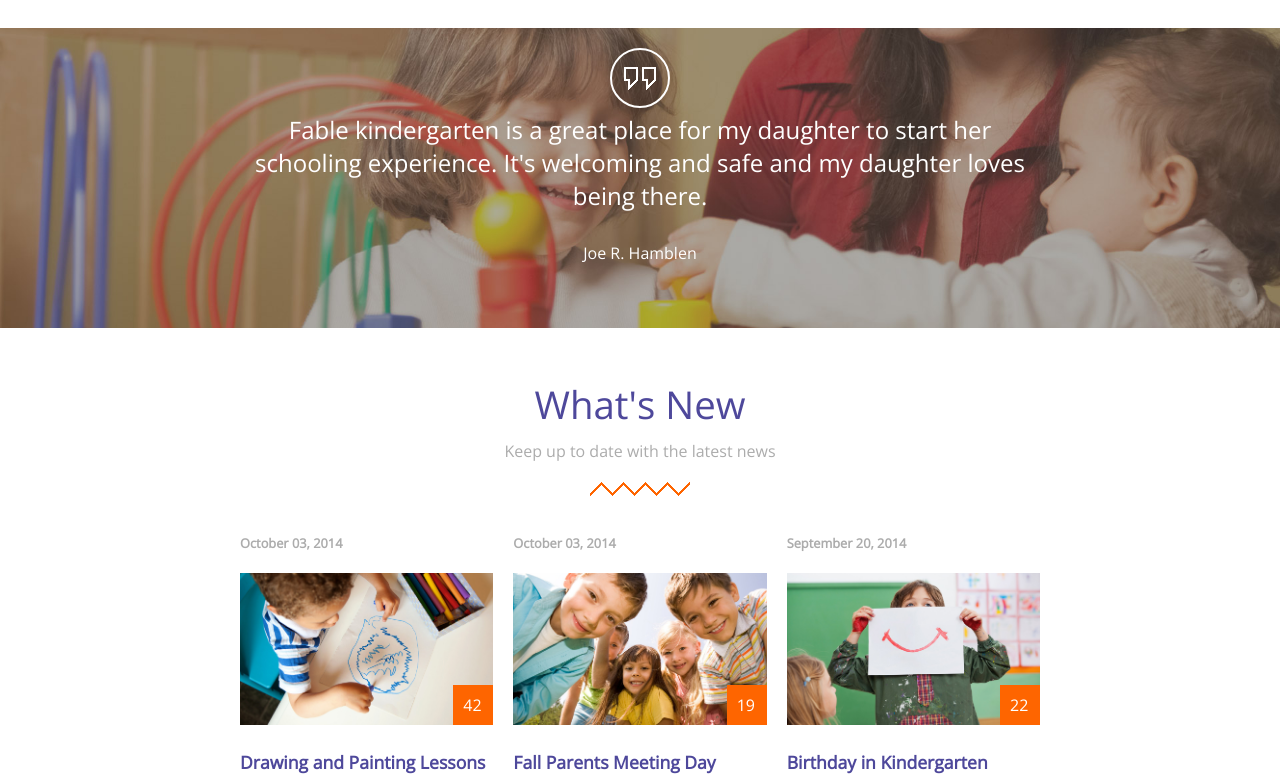
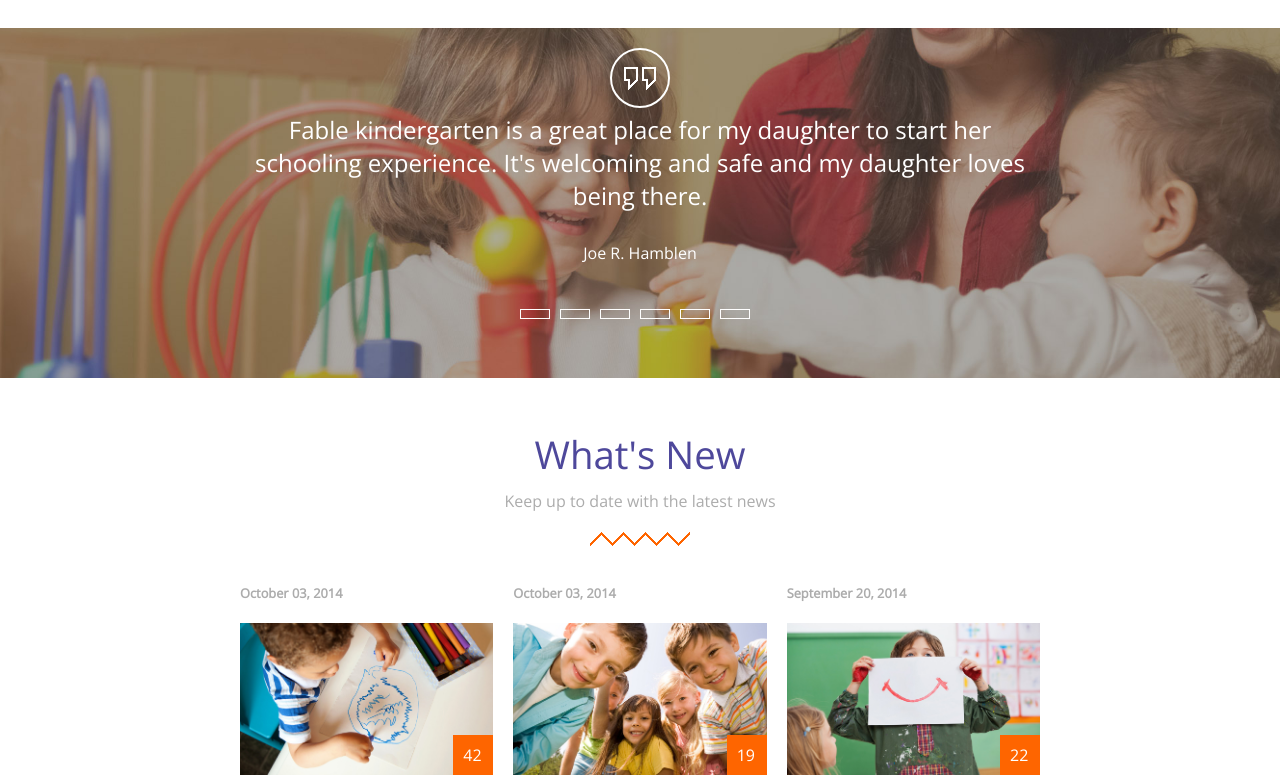
Before and after one commit to AlessandroRamoni/proj-html-vuejs, a Vue app: page / in a window 1280 px wide. Shown: the part 4118-4902 px from the top of the page. Built offline with nearby package versions, Linux system fonts and the light colour scheme; a web font is replaced by a local one.

Commit message:
add buttons to feedback component

```diff
--- a/src/components/FeedbackComponent.vue
+++ b/src/components/FeedbackComponent.vue
@@ -7,6 +7,14 @@
     </p>
     <hr />
     <span>Joe R. Hamblen</span>
+    <div id="contenitore-bottoni">
+      <button class="bottoni"></button>
+      <button class="bottoni"></button>
+      <button class="bottoni"></button>
+      <button class="bottoni"></button>
+      <button class="bottoni"></button>
+      <button class="bottoni"></button>
+    </div>
   </div>
 </template>
 
@@ -22,7 +30,7 @@ export default {
   background-repeat: no-repeat;
   background-size: cover;
   background-position: center center;
-  height: 300px;
+  height: 350px;
   text-align: center;
   color: #ffffff;
   img {
@@ -50,4 +58,21 @@ export default {
 #contenitore span {
   padding-top: 20px;
 }
+#contenitore-bottoni {
+  display: flex;
+  justify-content: center;
+  padding-top: 25px;
+  position: relative;
+  .bottoni {
+    width: 30px;
+    height: 10px;
+    border: 1.5px solid rgb(255, 255, 255);
+    margin-right: 10px;
+    .bottoni:first-child {
+      position: absolute;
+      top: 20px;
+      left: 20px;
+    }
+  }
+}
 </style>
```
